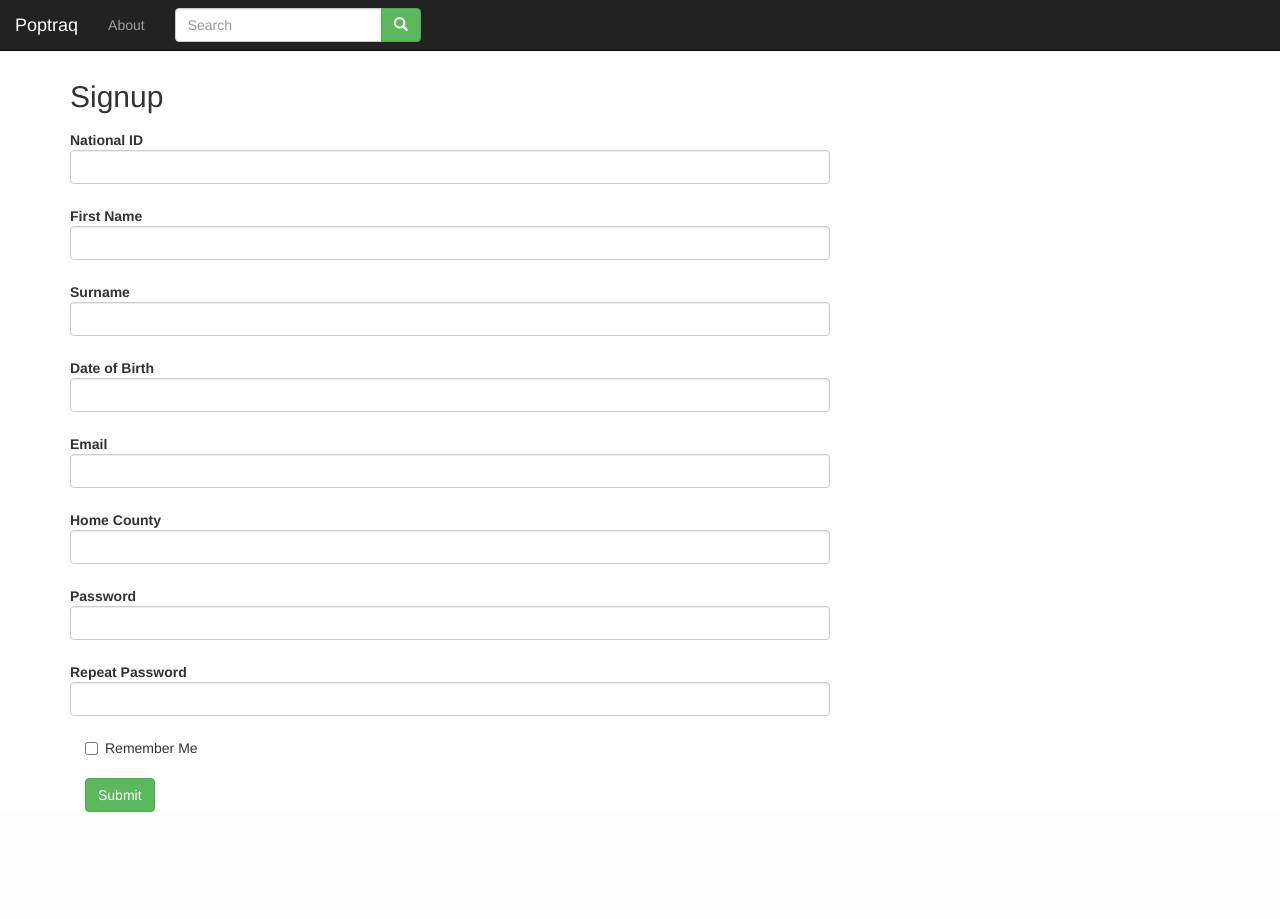
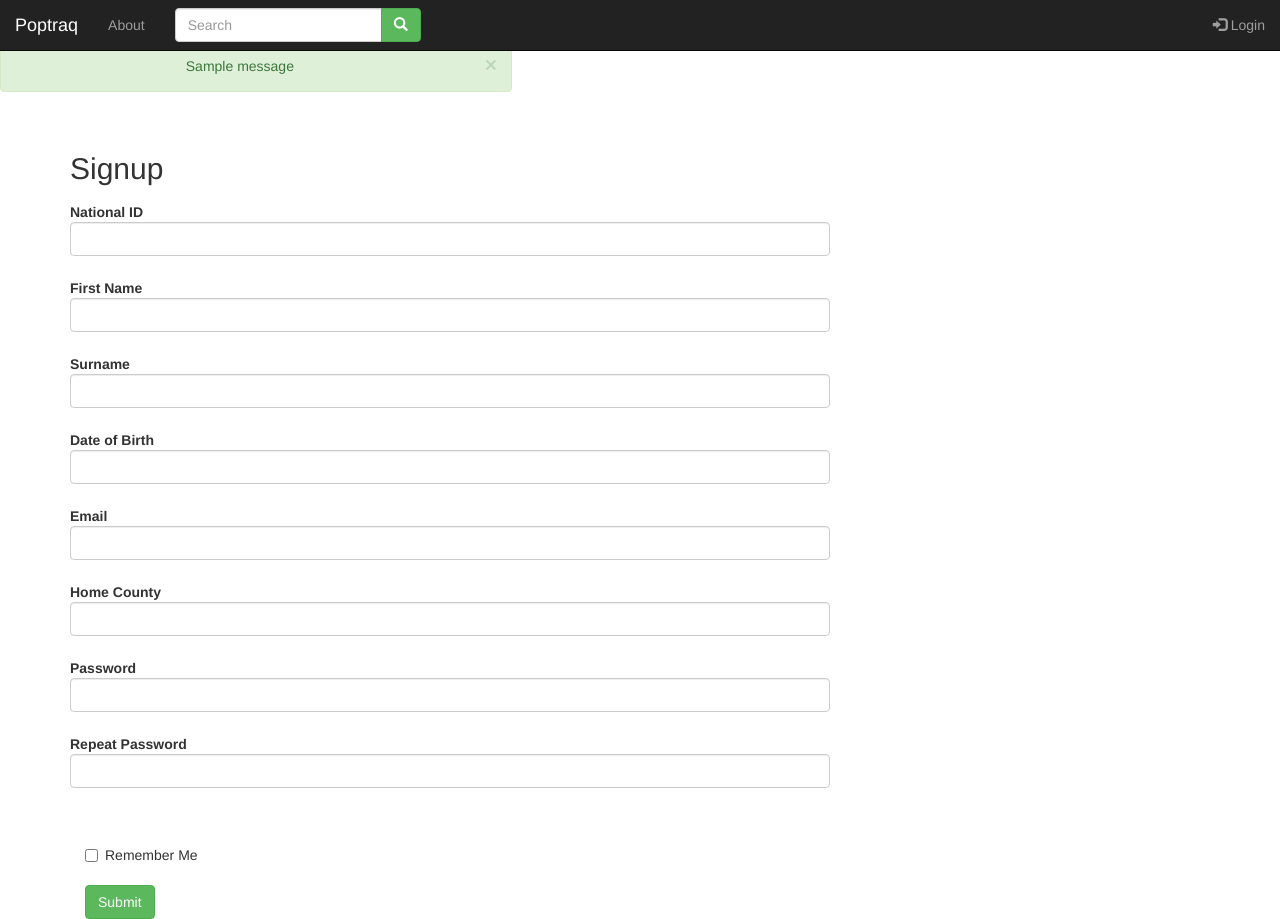
Before and after one commit to maxwellicharia/poptraq, a Flask app: page /user/register in a window 1280 px wide. Before the commit the page ends 812 px from the top, so only its background shows below. Run offline with Flask 2, Linux system fonts and the light colour scheme; tables that the repository leaves empty hold one stand-in row (values such as "Sample post"); one stand-in notice (Sample message) is shown; parts of the project's set-up code (start-up, migrations or seed data) failed here and were passed over; some libraries are stand-ins or nearby versions.

Commit message:
[Edit] - Notifications

```diff
--- a/poptraq/user/templates/register.html
+++ b/poptraq/user/templates/register.html
@@ -5,44 +5,32 @@
 {% block title %} Signup {% endblock %}
 
 {% block nav %}
-    {% if email %}
-        <ul class="nav navbar-nav navbar-right">
-          <li><a href="{{ url_for('user.logout')}}"><span class="glyphicon glyphicon-log-in"></span> Logout</a></li>
-        </ul>
-    {% endif %}
-
-    {% if exists%}
-        <ul class="nav navbar-nav navbar-right">
-          <li><a href="{{ url_for('user.login')}}"><span class="glyphicon glyphicon-log-in"></span> Login</a></li>
-        </ul>
-    {% endif %}
+    <ul class="nav navbar-nav navbar-right">
+      <li><a href="{{ url_for('user.login')}}"><span class="glyphicon glyphicon-log-in"></span> Login</a></li>
+    </ul>
 <script src='https://www.google.com/recaptcha/api.js'></script>
 {% endblock %}
 
 {% block content %}
-    {% if email %}
-        <div class="alert alert-info alert-dismissible text-center w-25 p-3">
-            Already logged in as: <strong>{{ email }}. </strong>
-            <a href="{{ url_for('user.account')}}" class="alert-link" style="color:green;"> Proceed</a>
-            or
-            <a href="{{ url_for('user.logout')}}" class="alert-link" style="color:red;"> Logout</a>
-            <a href="" class="close" data-dismiss="alert" aria-label="close">&times;</a>
-        </div>
-    {% endif %}
+    {% with messages = get_flashed_messages(with_categories=true) %}
+      <!-- Categories: success (green), info (blue), warning (yellow), danger (red) -->
+      {% if messages %}
+        {% for category, message in messages %}
+          <div class="alert alert-{{ category }} alert-dismissible text-center" role="alert">
+              <button type="button" class="close" data-dismiss="alert" aria-label="Close">
+                  <span aria-hidden="true">&times;</span>
+              </button>
+              <!-- <strong>Title</strong> --> {{ message }}
+          </div>
+        {% endfor %}
+      {% endif %}
+    {% endwith %}
 
-    {% if exists %}
-        <div class="alert alert-warning alert-dismissible text-center">
-            <strong>User credentials already exist.</strong>
-            <a href="{{ url_for('user.login')}}" class="alert-link" style="color:green;"> Login</a>
-            or <strong>Typo</strong>?
-            <a href="" class="close" data-dismiss="alert" aria-label="close">&times;</a>
-        </div>
-    {% endif %}
 <div class="container">
     <br/>
     <h2>Signup</h2>
 
-    <form class="form-horizontal col-sm-8" method="POST" action="{{ url_for('user.signup')}}">
+    <form class="form-horizontal col-sm-8" method="POST" action="{{ url_for('user.register')}}">
         <dl>
             {{ form.csrf_token }}
             {{ wtf.form_field(form.national_id) }}
@@ -53,8 +41,8 @@
             {{ wtf.form_field(form.home_county) }}
             {{ wtf.form_field(form.password) }}
             {{ wtf.form_field(form.confirm_password) }}
+            {{ wtf.form_field(form.recaptcha) }}
             {{ wtf.form_field(form.remember_me) }}
-            <div class="g-recaptcha" data-sitekey="6LfgSHMUAAAAAPCT_9i_stHIR_AxowHyHvF-oD0z"></div>
         </dl>
         <input class="btn btn-success" type="submit" value="Submit"/>
     </form>
```
